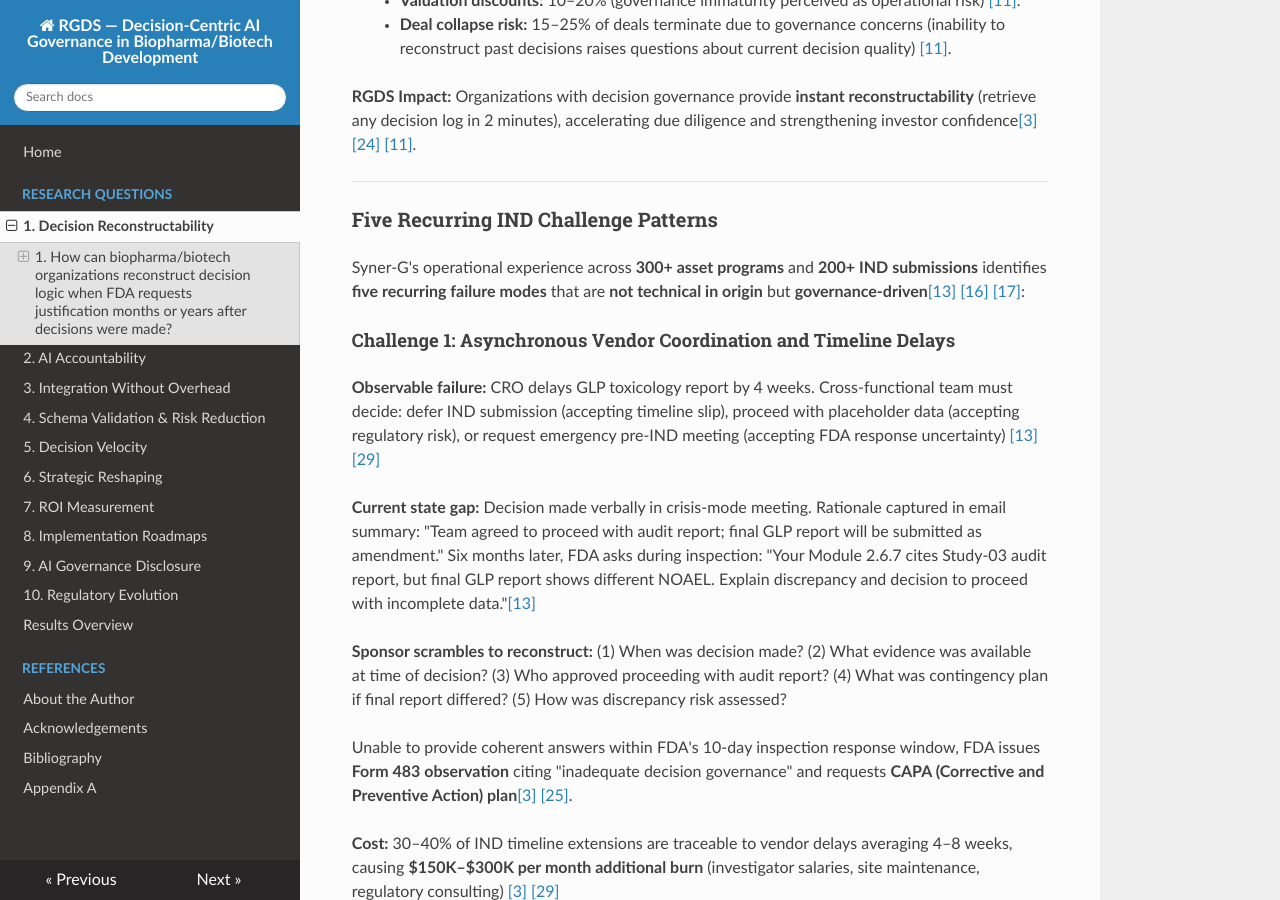
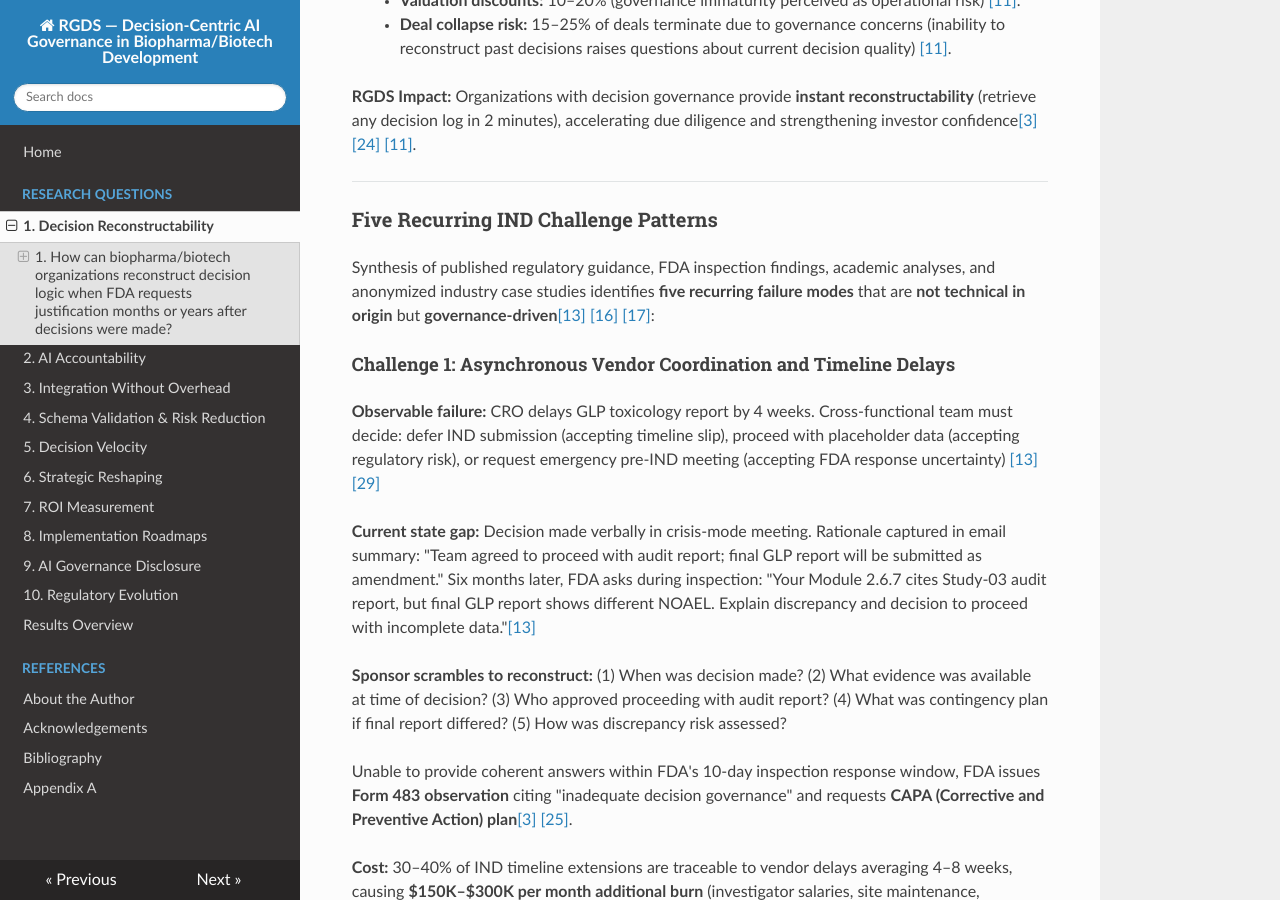
Before and after one commit to mj3b/rgds-independent-study, an MkDocs documentation site: the page built from docs/questions/q1.md, in a window 1280 px wide and 900 px high, scrolled down 2483 px. Built offline with MkDocs 1.6.1, drawn with Linux system fonts in a browser that asks for light colours; nearby versions of some CDN libraries; some of the changed text lies outside the part shown.

Commit message:
Update governance-driven failure modes and repository link

```diff
--- a/docs/questions/q1.md
+++ b/docs/questions/q1.md
@@ -64,7 +64,7 @@ Organizations with poor reconstructability face:
 
 ### Five Recurring IND Challenge Patterns
 
-Syner-G's operational experience across **300+ asset programs** and **200+ IND submissions** identifies **five recurring failure modes** that are **not technical in origin** but **governance-driven**[\[13\]](/references/bibliography/#cite13) [\[16\]](/references/bibliography/#cite16) [\[17\]](/references/bibliography/#cite17):
+Synthesis of published regulatory guidance, FDA inspection findings, academic analyses, and anonymized industry case studies identifies **five recurring failure modes** that are **not technical in origin** but **governance-driven**[\[13\]](/references/bibliography/#cite13) [\[16\]](/references/bibliography/#cite16) [\[17\]](/references/bibliography/#cite17):
 
 
 #### Challenge 1: Asynchronous Vendor Coordination and Timeline Delays
```
Also changed, not shown: other parts of docs/questions/q1.md (+1 -1 lines).
